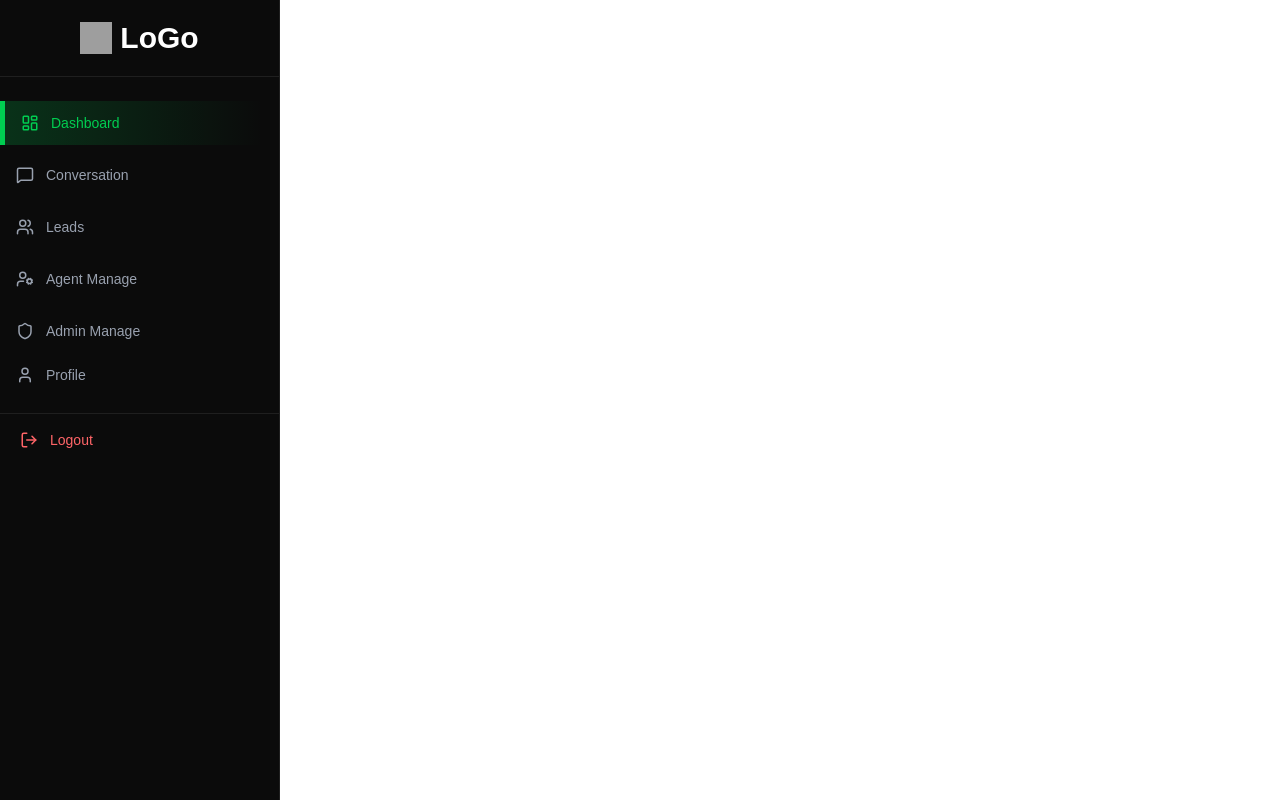
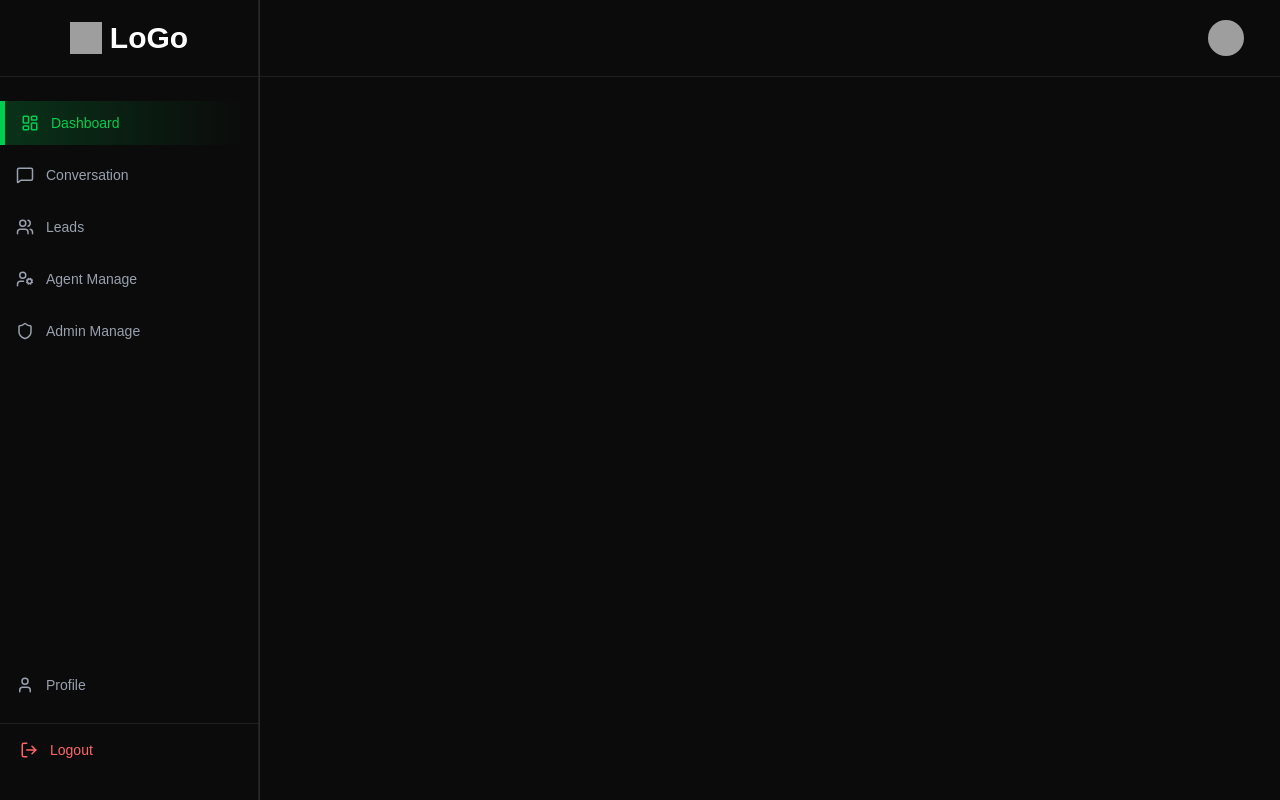
Before and after one commit to Saif-Uddin0/shortcuts, a Next.js app: page / in a window 1280 px wide. Built offline with nearby package versions, Linux system fonts and the light colour scheme; grey boxes are pictures that could not be loaded.

Commit message:
added the navbar

```diff
--- a/src/app/Layout/navbar/page.jsx
+++ b/src/app/Layout/navbar/page.jsx
@@ -1,11 +1,49 @@
-import React from 'react';
+import { Menu } from "lucide-react";
+import Link from "next/link";
 
-const Navbar = () => {
-    return (
-        <div>
+export default function Navbar({ title, avatar, name, role }) {
+  return (
+    <header className="py-5 border-b border-[#1F1F1F] bg-[#0B0B0B] flex items-center justify-between px-6">
 
+      {/* Left */}
+      <div className="flex items-center gap-4">
+
+        {/* Mobile Sidebar Toggle (client button later) */}
+        <button className="md:hidden text-gray-400 hover:text-white transition">
+          <Menu size={22} />
+        </button>
+
+        {/* Page Title */}
+        <h1 className="text-lg md:text-2xl font-semibold text-white">
+          {title}
+        </h1>
+
+      </div>
+
+      {/* Right User */}
+
+      <div className="flex items-center gap-3">
+
+        <Link href="/profile">
+          <img
+            src={avatar || "/avatar.png"}
+            alt="profile"
+            className="w-9 h-9 rounded-full object-cover"
+          />
+        </Link>
+
+        <div className="hidden sm:flex flex-col leading-tight">
+          <span className="text-sm font-medium text-white">
+            {name}
+          </span>
+
+          <span className="text-xs text-gray-400">
+            {role}
+          </span>
         </div>
-    );
-};
 
-export default Navbar;
+      </div>
+
+    </header>
+  );
+}
--- a/src/app/Layout/page.jsx
+++ b/src/app/Layout/page.jsx
@@ -1,11 +1,35 @@
 import React from 'react';
+import Navbar from './navbar/page';
 import Sidebar from './sidebar/page';
 
 
-const Layout = () => {
+const Layout = ({ children }) => {
+    // example auth check (cookie / token)
+    const user = true; // replace with real auth check
+
+    if (!user) {
+        redirect("/auth/login");
+    }
+
     return (
-        <div>
-            <Sidebar></Sidebar>
+        <div className="flex min-h-screen bg-[#0B0B0B] text-white">
+
+            {/* Sidebar */}
+            <aside className="hidden md:flex w-[260px] border-r border-[#2A2A2A]">
+                <Sidebar />
+            </aside>
+
+            {/* Right Section */}
+            <div className="flex flex-col flex-1">
+
+                <Navbar />
+
+                <main className="flex-1 p-6 bg-[#0B0B0B] overflow-auto">
+                    {children}
+                </main>
+
+            </div>
+
         </div>
     );
 };
```
